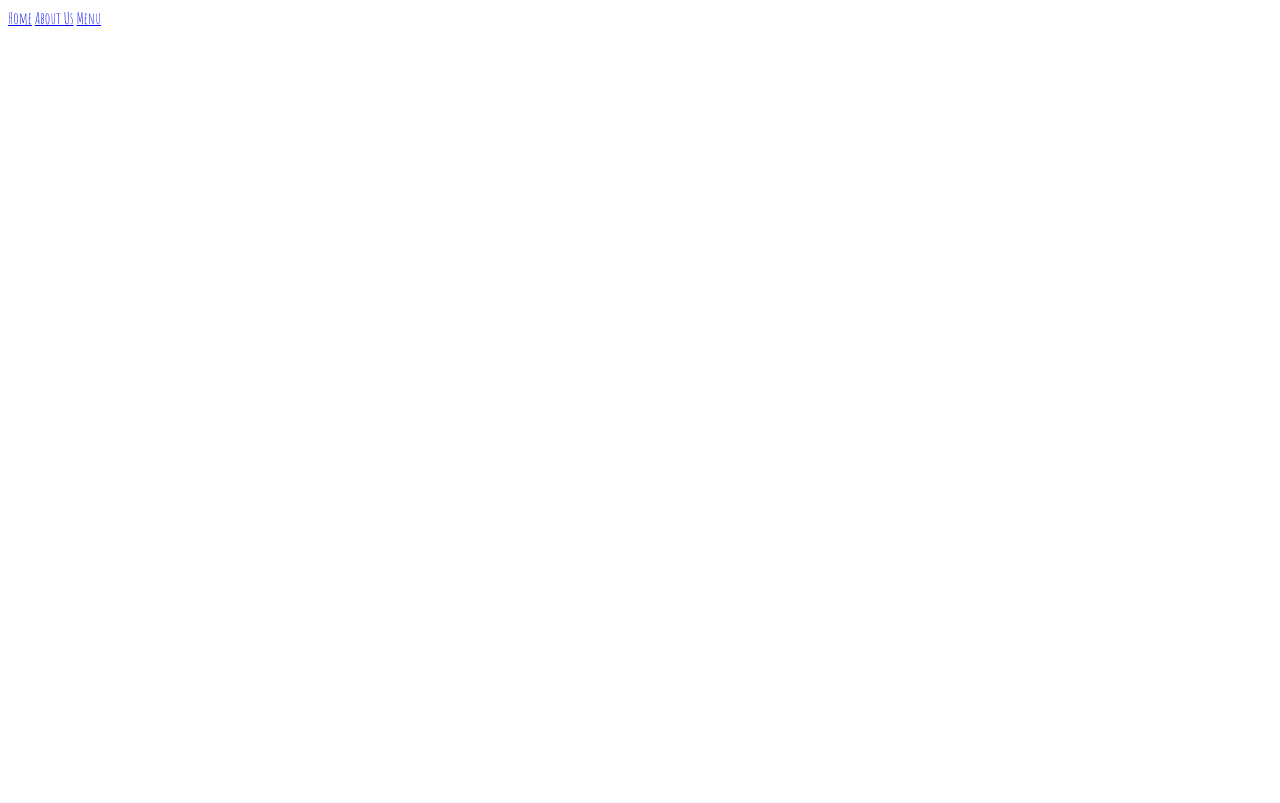
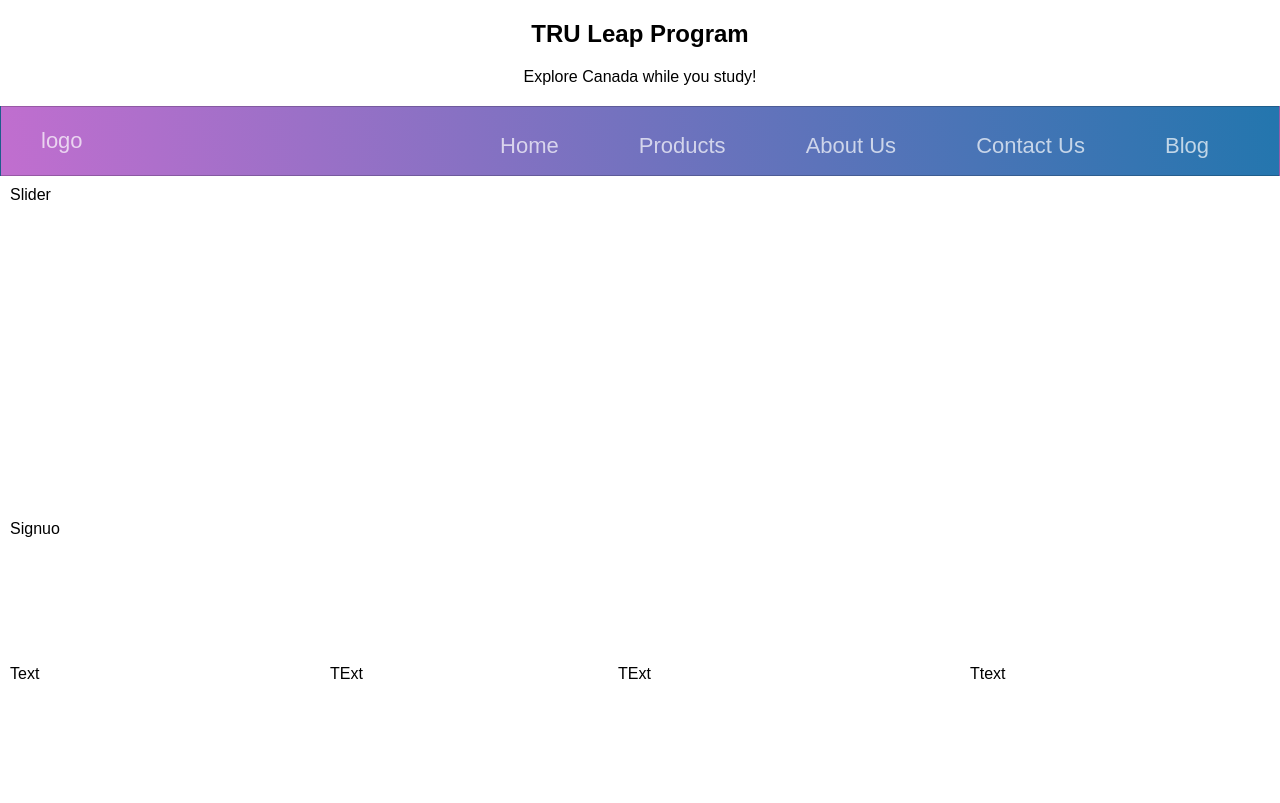
Before and after one commit to dipakparmar/COMP2680-Lab, a plain HTML site: page Final_Project/index.html in a window 1280 px wide. Drawn offline with Linux system fonts and the light colour scheme.

Commit message:
Addded Final Project Draft

```diff
--- /dev/null
+++ b/Final_Project/assets/css/mystyle.css
@@ -0,0 +1,174 @@
+html,
+body,
+.container {
+  height: 100%;
+  margin: 0;
+  font-family: 'Josefin Sans', sans-serif;
+}
+
+
+* {
+  box-sizing: border-box;
+  padding: 0;
+  margin: 0;
+}
+
+.container * {
+  /* border: 1px solid red; */
+  position: relative;
+  padding: 10px;
+}
+
+.container *:after {
+  content: "";
+  position: absolute;
+  top: 0;
+  left: 0;
+}
+
+.container {
+  display: grid;
+  grid-template-columns: 1fr 0.9fr 1.1fr 1fr;
+  grid-template-rows: 0.4fr 0.3fr 2.3fr 1fr 1fr;
+}
+
+.Header {
+  grid-area: 1 / 1 / 2 / 5;
+}
+
+.Navigation {
+  grid-area: 2 / 1 / 3 / 5;
+  padding: 0px;
+}
+
+.HeroSlider {
+  grid-area: 3 / 1 / 4 / 5;
+}
+
+.NewsLetterSignup {
+  grid-area: 4 / 1 / 5 / 5;
+}
+
+.Footer1 {
+  grid-area: 5 / 1 / 6 / 2;
+}
+
+.Footer2 {
+  grid-area: 5 / 2 / 6 / 3;
+}
+
+.Footer3 {
+  grid-area: 5 / 3 / 6 / 4;
+}
+
+.Footer4 {
+  grid-area: 5 / 4 / 6 / 5;
+}
+
+/* Navigation */
+
+.navbar {
+  font-size: 18px;
+  background-image: linear-gradient(260deg, #2376ae 0%, #c16ecf 100%);
+  border: 1px solid rgba(0, 0, 0, 0.2);
+  padding-bottom: 10px;
+}
+
+.main-nav {
+  list-style-type: none;
+    display: none;
+}
+
+.main-nav li {
+  text-align: center;
+  margin: 15px auto;
+}
+
+.nav-links,
+.logo {
+  text-decoration: none;
+  color: rgba(255, 255, 255, 0.7);
+  display: inline-block;
+  font-size: 22px;
+  margin-top: 10px;
+  margin-left: 20px;
+}
+
+.active {
+  display: block;
+}
+
+.navbar-toggle {
+  position: absolute;
+  top: 10px;
+  right: 20px;
+  cursor: pointer;
+  color: rgba(255,255,255,0.8);
+  font-size: 24px;
+}
+/* Responsiveness */
+@media screen and (min-width: 768px) {
+  .navbar {
+      display: flex;
+      justify-content: space-between;
+      padding-bottom: 0;
+      padding-top:0;
+      height: 70px;
+      align-items: center;
+  }
+
+  .main-nav {
+      display: flex;
+      margin-right: 30px;
+      flex-direction: row;
+      justify-content: flex-end;
+  }
+
+  .main-nav li {
+      margin: 0;
+  }
+
+  .nav-links {
+      margin-left: 40px;
+  }
+
+  .logo {
+      margin-top: 0;
+  }
+
+  .navbar-toggle {
+      display: none;
+  }
+
+  .logo:hover,
+  .nav-links:hover {
+      color: rgba(255, 255, 255, 1);
+      border-bottom-color: bisque;
+      border-bottom-style: groove;
+      border-bottom-weight:10px;
+  }
+}
+
+/* Animations */
+.top-animation-comingin {
+  position: relative;
+  animation: anitop 0.8s
+}
+
+@keyframes anitop {
+  from {
+    top: -300px;
+    opacity: 0
+  }
+
+  to {
+    top: 0;
+    opacity: 1
+  }
+}
+
+/* General Styles */
+
+.set-center {
+  text-align: center;
+}
--- a/Final_Project/assets/css/style.css
+++ /dev/null
@@ -1,15 +0,0 @@
-body, html {height: 100%}
-body,h1,h2,h3,h4,h5,h6 {font-family: "Amatic SC"}
-
-.top-nav{
-    width: 100%;
-    position:fixed;
-    z-index: 1;
-    display: block;
-}
-.nav-menu{
-    width: 100%;
-    width: auto;
-    overflow: hidden;
-    display: inline-block;
-}
--- a/Final_Project/index.html
+++ b/Final_Project/index.html
@@ -1,5 +1,6 @@
 <!DOCTYPE html>
 <html>
+
 <head>
     <title>My WebSite</title>
     <meta charset="utf-8">
@@ -7,18 +8,89 @@
     <meta name="author" content="" />
     <meta name="keywords" content="" />
     <meta name="description" content="" />
-        <link rel="stylesheet" href="https://fonts.googleapis.com/css?family=Amatic+SC" />
-        <link rel="stylesheet" href="./assets/css/style.css" />
+    <link rel="stylesheet" href="https://use.fontawesome.com/releases/v5.5.0/css/all.css" integrity="sha384-B4dIYHKNBt8Bc12p+WXckhzcICo0wtJAoU8YZTY5qE0Id1GSseTk6S+L3BlXeVIU"
+        crossorigin="anonymous">
+    <link rel="stylesheet" type="text/css" href="./assets/css/mystyle.css" />
+    <link rel="javascript" type="text/js" href="./assets/js/script.js"
 </head>
+
 <body>
 
-        <div class="top-nav">
-            <div class="nav-menu">
-                <a href="./index.html" >Home</a>
-                <a href="./about.html">About Us</a>
-                <a href="./Menu.html">Menu</a>
+    <!-- Container Start -->
+    <div class="container">
+        <!-- Header Start -->
+        <div class="Header">
+
+            <h2 class="title set-center top-animation-comingin">TRU Leap Program</h2>
+            <p class="set-center top-animation-comingin">Explore Canada while you study!</p>
+
         </div>
+        <!-- Header End -->
+
+        <!-- Navigation Start -->
+        <div class="Navigation">
+
+                <nav class="navbar">
+                        <span class="navbar-toggle" id="js-navbar-toggle">
+                            <i class="fas fa-bars"></i>
+                        </span>
+                        <a href="#" class="logo">logo</a>
+                        <ul class="main-nav" id="js-menu">
+                            <li>
+                                <a href="#" class="nav-links">Home</a>
+                            </li>
+                            <li>
+                                <a href="#" class="nav-links">Products</a>
+                            </li>
+                            <li>
+                                <a href="#" class="nav-links">About Us</a>
+                            </li>
+                            <li>
+                                <a href="#" class="nav-links">Contact Us</a>
+                            </li>
+                            <li>
+                                <a href="#" class="nav-links">Blog</a>
+                            </li>
+                        </ul>
+                    </nav>
+
         </div>
+        <!-- Navigation End -->
+
+        <!-- Slider Start -->
+        <div class="HeroSlider">
+
+            Slider
+
+        </div>
+        <!-- Slider End -->
+
+        <!-- Newsletter Start -->
+        <div class="NewsLetterSignup">
+
+            Signuo
+
+        </div>
+        <!-- Newsletter End -->
+
+        <!-- Footer Start -->
+        <div class="Footer1">
+            Text
+        </div>
+        <div class="Footer2">
+            TExt
+        </div>
+        <div class="Footer3">
+            TExt
+        </div>
+        <div class="Footer4">
+            Ttext
+        </div>
+        <!-- Footer End -->
+
+    </div>
+    <!-- Container End -->
 
 </body>
+
 </html>
```
Also changed, not shown: Final_Project/assets/js/script.js (+8 -0 lines), Final_Project/last.html (added, +29 -0 lines), index.txt (added), 4 other files. Lines whose indentation alone changed are shown as unchanged.
